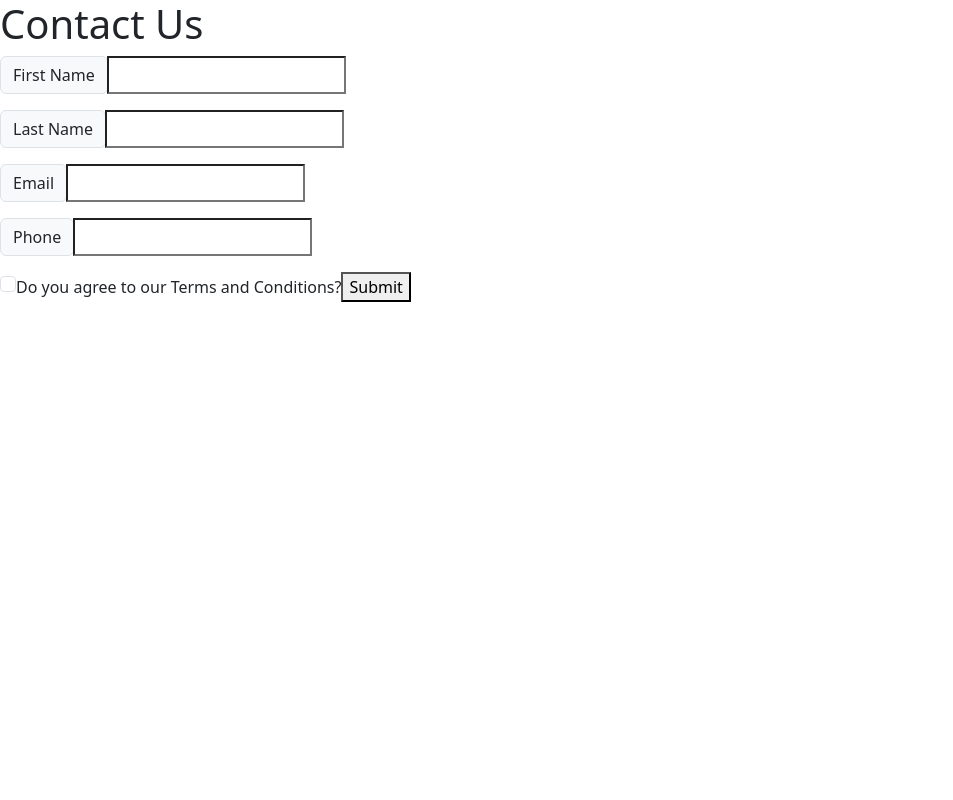
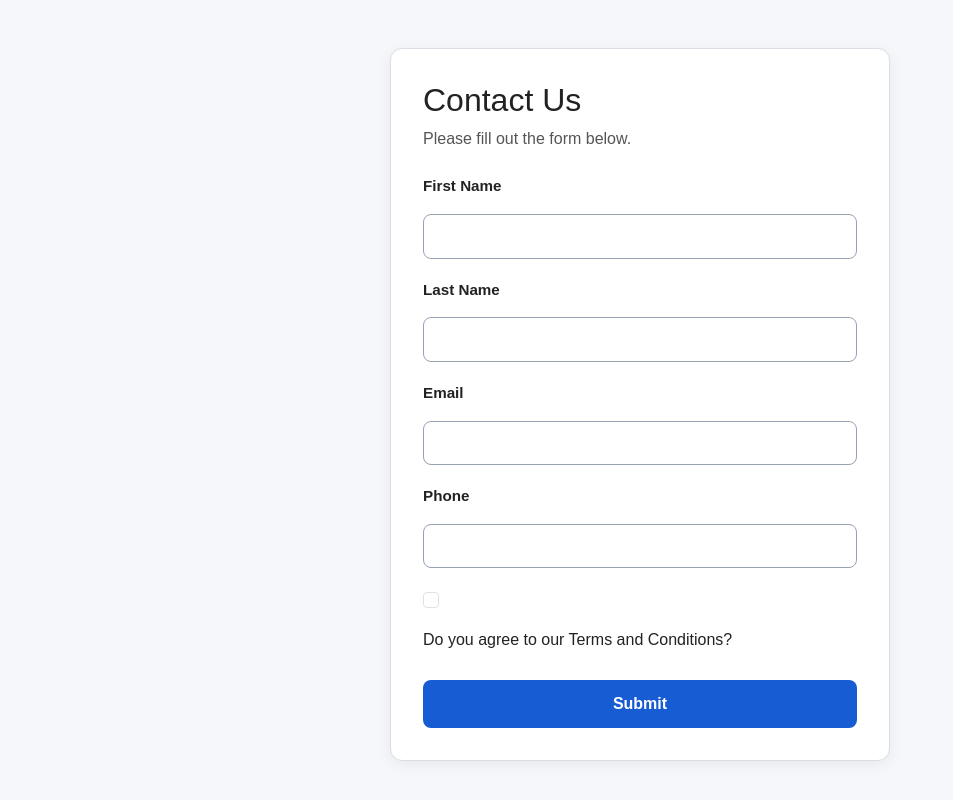
Before and after one commit to Jirby-exe/Wave-1, a React (Vite) app in the folder contact-form-a11y/: page / in a window 1280 px wide. Shown: the top 800 px of the page, without its empty margins (0-953 px from the left). Built offline with nearby package versions, Linux system fonts and the light colour scheme.

Commit message:
Updating styling and adding live alerts. Project finished

```diff
--- a/contact-form-a11y/package.json
+++ b/contact-form-a11y/package.json
@@ -10,13 +10,17 @@
     "preview": "vite preview"
   },
   "dependencies": {
+    "@emotion/react": "^11.14.0",
+    "@emotion/styled": "^11.14.1",
+    "@fontsource/roboto": "^5.2.10",
+    "@mui/material": "^7.3.9",
     "bootstrap": "^5.3.8",
     "react": "^19.2.0",
     "react-dom": "^19.2.0"
   },
   "devDependencies": {
     "@eslint/js": "^9.39.1",
-    "@types/node": "^24.10.1",
+    "@types/node": "^24.12.0",
     "@types/react": "^19.2.7",
     "@types/react-dom": "^19.2.3",
     "@vitejs/plugin-react": "^5.1.1",
--- /dev/null
+++ b/contact-form-a11y/src/App.css
@@ -0,0 +1,171 @@
+body {
+  margin: 0;
+  font-family: Arial, sans-serif;
+  background-color: #f5f7fa;
+  color: #222;
+}
+
+/* App layout */
+.app-page {
+  min-height: 100vh;
+  display: flex;
+  justify-content: center;
+  align-items: flex-start;
+  padding: 48px 16px;
+}
+
+.app-card {
+  width: 100%;
+  max-width: 500px;
+  background-color: #ffffff;
+  border: 1px solid #d9dee5;
+  border-radius: 12px;
+  box-shadow: 0 4px 16px rgba(0, 0, 0, 0.06);
+  padding: 32px;
+}
+
+.app-title {
+  margin: 0 0 8px;
+  font-size: 2rem;
+  line-height: 1.2;
+}
+
+.app-description {
+  margin: 0 0 24px;
+  color: #555;
+  font-size: 1rem;
+  line-height: 1.5;
+}
+
+/* Form */
+.contact-form {
+  display: flex;
+  flex-direction: column;
+  gap: 20px;
+}
+
+/* Error summary box */
+.error-summary {
+  margin-bottom: 24px;
+  padding: 16px;
+  border: 2px solid #b42318;
+  background-color: #fef3f2;
+  border-radius: 8px;
+}
+
+.error-summary h2 {
+  margin: 0 0 12px;
+  font-size: 1.1rem;
+  color: #7a271a;
+}
+
+.error-summary ul {
+  margin: 0;
+  padding-left: 20px;
+}
+
+.error-summary li + li {
+  margin-top: 8px;
+}
+
+.error-summary a {
+  color: #b42318;
+  text-decoration: underline;
+}
+
+.error-summary a:focus,
+.error-summary a:hover {
+  outline: none;
+  color: #7a271a;
+}
+
+/* Text input fields */
+.form-field {
+  display: flex;
+  flex-direction: column;
+  gap: 8px;
+}
+
+.form-label {
+  font-weight: 600;
+  font-size: 0.95rem;
+}
+
+.form-input {
+  width: 100%;
+  min-height: 44px;
+  padding: 10px 12px;
+  border: 1px solid #98a2b3;
+  border-radius: 8px;
+  font-size: 1rem;
+  line-height: 1.4;
+  background-color: #fff;
+}
+
+.form-input:focus {
+  outline: 3px solid #b2ddff;
+  outline-offset: 1px;
+  border-color: #1570ef;
+}
+
+.form-input-error {
+  border-color: #b42318;
+}
+
+.field-error {
+  font-size: 0.9rem;
+  color: #b42318;
+  line-height: 1.4;
+}
+
+/* Checkbox section */
+.checkbox-group {
+  display: flex;
+  flex-direction: column;
+  gap: 12px;
+  padding-top: 4px;
+}
+
+.checkbox-group-title {
+  margin: 0;
+  font-size: 1rem;
+  font-weight: 600;
+}
+
+.checkbox-option {
+  display: flex;
+  align-items: center;
+  gap: 8px;
+}
+
+/* Submit button */
+.submit-row {
+  margin-top: 8px;
+}
+
+.submit-button {
+  width: 100%;
+  min-height: 44px;
+  border: none;
+  border-radius: 8px;
+  background-color: #175cd3;
+  color: white;
+  font-size: 1rem;
+  font-weight: 600;
+  cursor: pointer;
+  padding: 12px 16px;
+}
+
+.submit-button:hover {
+  background-color: #1849a9;
+}
+
+.submit-button:focus {
+  outline: 3px solid #b2ddff;
+  outline-offset: 2px;
+}
+
+.submit-button:disabled {
+  background-color: #98a2b3;
+  cursor: not-allowed;
+}
--- a/contact-form-a11y/src/App.tsx
+++ b/contact-form-a11y/src/App.tsx
@@ -1,15 +1,16 @@
-//import ListGroup from "./components/ListGroup";
-//Form mount
 import ContactForm from "./components/ContactForm";
+import "./App.css"
 
 function App() {
   return (
-    <div>
-      <h1>Contact Us</h1>
-      <ContactForm />
+    <div className="app-page">
+      <div className="app-card">
+        <h1 className="app-title">Contact Us</h1>
+        <p className="app-description">Please fill out the form below.</p>
+        <ContactForm />
+      </div>
     </div>
   );
 }
-//need to move button state logic from here into ContactForm.tsx
 
 export default App;
--- a/contact-form-a11y/src/components/ContactForm.tsx
+++ b/contact-form-a11y/src/components/ContactForm.tsx
@@ -6,6 +6,8 @@ import CheckboxFields from "./CheckboxFields";
 import SubmitButton from "./SubmitButton";
 import type { ContactFormData, FieldName } from "../types";
 import ErrorLinks from "./ErrorLinks";
+
+
 
 function ContactForm() {
   //formData state is an object with keys firstName, lastName, email, phone and values of type string
@@ -93,8 +95,10 @@ function ContactForm() {
 
   return (
     <div>
-      {hasErrors && <ErrorLinks errors={errors} />}
-      <form onSubmit={handleSubmit}>
+      <div aria-live="polite" aria-atomic="true">
+        {hasErrors && <ErrorLinks errors={errors} />}
+      </div>
+      <form className="contact-form" onSubmit={handleSubmit}>
         <TextInput
           name="firstName"
           type="text"
--- a/contact-form-a11y/src/components/ErrorLinks.tsx
+++ b/contact-form-a11y/src/components/ErrorLinks.tsx
@@ -2,15 +2,17 @@ import type { ErrorLinkProps } from "../types";
 
 function ErrorLinks({ errors }: ErrorLinkProps) {
   return (
-    <div>
+    <div className="error-summary">
       <h2>Errors:</h2>
       <ul>
         {Object.entries(errors).map(([field, error]) => {
           if (!error) return null;
           return (
+            <div id="errorContainer" tabIndex={-1}>
             <li key={field}>
               <a href={`#${field}`}>{error}</a>
             </li>
+            </div>
           );
         })}
       </ul>
--- a/contact-form-a11y/src/components/SubmitButton.tsx
+++ b/contact-form-a11y/src/components/SubmitButton.tsx
@@ -1,15 +1,17 @@
 //Define 'type'
 import type { SubmitButtonProps } from "../types";
 
+
 function SubmitButton({ isSubmitting }: SubmitButtonProps) {
   return (
-    <button
+    <div className="submit-row">
+    <button className="submit-button"
       aria-label={isSubmitting ? "Submitting..." : "Submit"}
       type="submit"
       disabled={isSubmitting}
     >
       {isSubmitting ? "Submitting..." : "Submit"}
-    </button>
+    </button></div>
   );
 }
 
--- a/contact-form-a11y/src/components/TextInput.tsx
+++ b/contact-form-a11y/src/components/TextInput.tsx
@@ -1,31 +1,39 @@
 //Display one text input and report user actions to parent component via props
 import type { TextInputProps } from "../types";
+
 
 function TextInput({
   value,
   name,
   label,
   error,
+  type = "text",
   onChange,
   onBlur,
 }: TextInputProps) {
   return (
-    <div className="input-group mb-3">
-      <div className="input-group-prepend">
-        <label className="input-group-text" htmlFor={name}>
-          {label}
-        </label>
-      </div>
+    <div className="form-field">
+      <label className="form-label" htmlFor={name}>
+        {label}
+      </label>
 
       <input
+        className={`form-input ${error ? "form-input-error" : ""}`}
+        type={type}
         name={name}
         id={name}
         value={value}
         onChange={(e) => onChange(name, e.target.value)}
         onBlur={() => onBlur(name)}
+        aria-invalid={error ? "true" : "false"}
+        aria-describedby={error ? `${name}-error` : undefined}
       />
 
-      {error && <div>{error}</div>}
+      {error && (
+        <div id={`${name}-error`} className="field-error">
+          {error}
+        </div>
+      )}
     </div>
   );
 }
--- a/contact-form-a11y/src/main.tsx
+++ b/contact-form-a11y/src/main.tsx
@@ -1,7 +1,9 @@
 import { StrictMode } from "react";
 import { createRoot } from "react-dom/client";
 import App from "./App.tsx";
-import "bootstrap/dist/css/bootstrap.css";
+import { ThemeProvider, createTheme } from "@mui/material/styles";
+import CssBaseline from "@mui/material/CssBaseline";
+//import "bootstrap/dist/css/bootstrap.css";
 
 createRoot(document.getElementById("root")!).render(
   <StrictMode>
```
Also changed, not shown: 1 other file (tests, documents, lock files or other folders).
